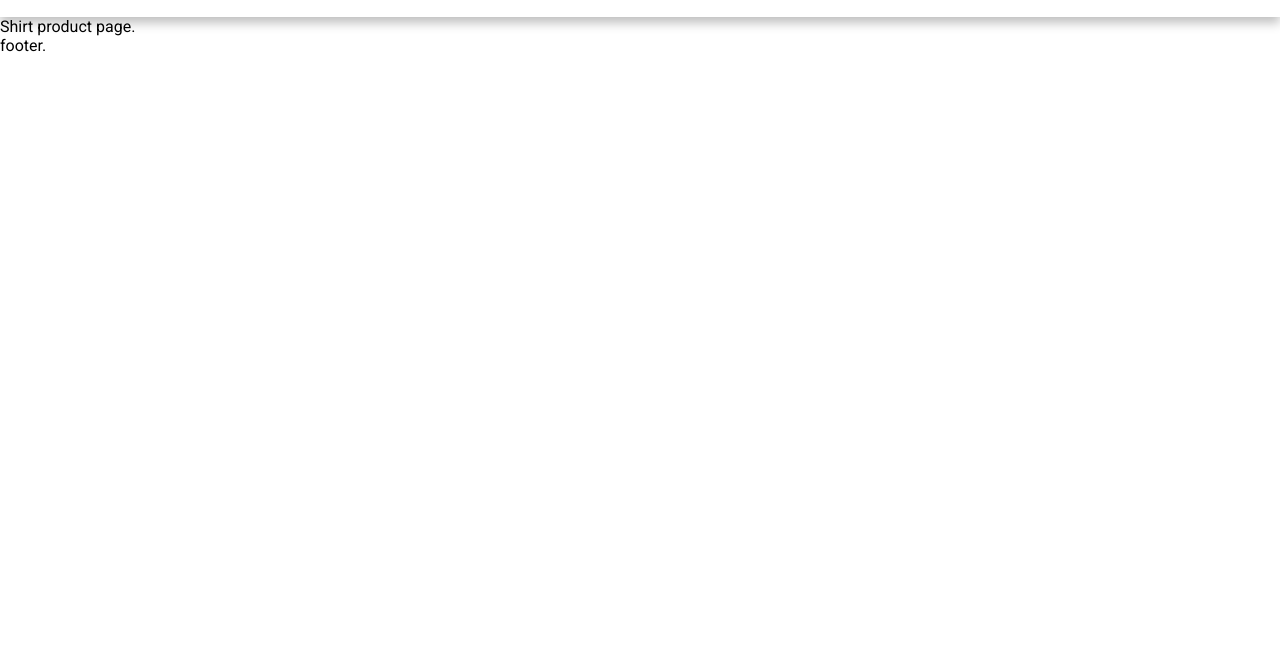
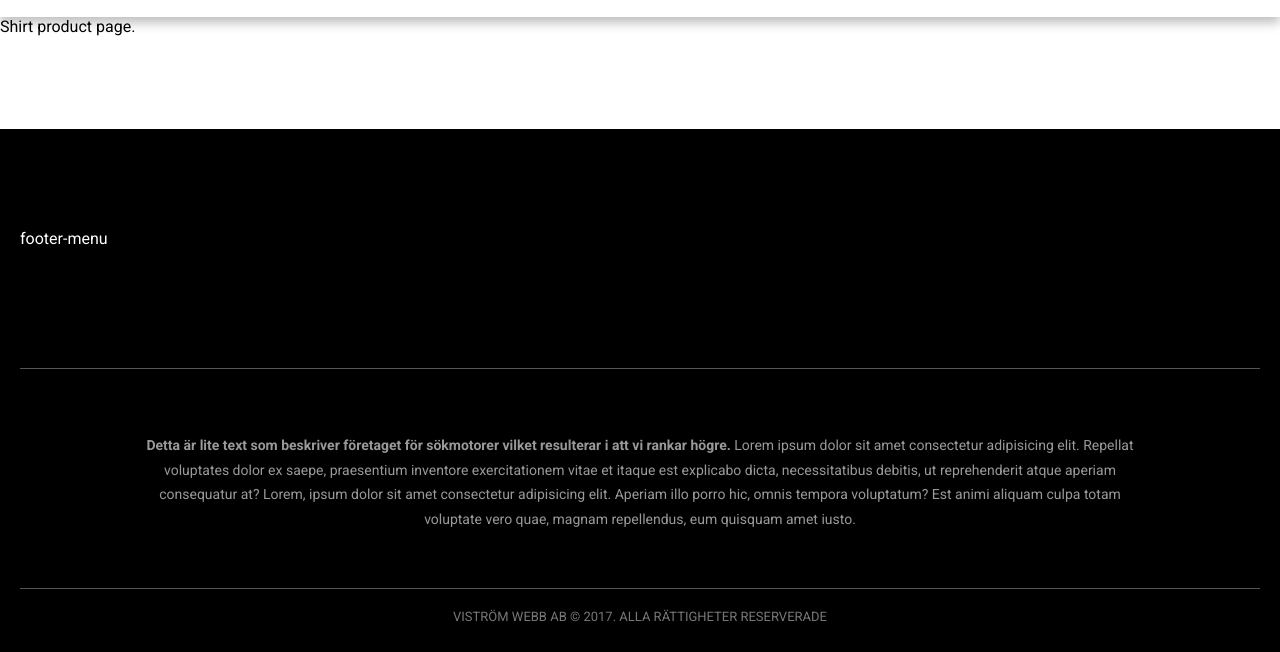
Before and after one commit to patrik-setterberg/shirt-product-page, a plain HTML site: page index.html in a window 1280 px wide. Shown: the part 148-800 px from the top of the page. Drawn offline with nearby package versions, Linux system fonts and the light colour scheme; files that its build step writes are made by us from their sources.

Commit message:
Add footer company description, copyright text

```diff
--- a/index.html
+++ b/index.html
@@ -63,7 +63,17 @@
       </nav>
     </header>
     <main class="main">Shirt product page.</main>
-    <footer>footer.</footer>
+    <footer class="footer">
+      <div class="footer__inner">
+        <nav class="footer__menu">
+          footer-menu
+        </nav>
+        <section class="footer__company-description">
+          <p><span>Detta är lite text som beskriver företaget för sökmotorer vilket resulterar i att vi rankar högre.</span> Lorem ipsum dolor sit amet consectetur adipisicing elit. Repellat voluptates dolor ex saepe, praesentium inventore exercitationem vitae et itaque est explicabo dicta, necessitatibus debitis, ut reprehenderit atque aperiam consequatur at? Lorem, ipsum dolor sit amet consectetur adipisicing elit. Aperiam illo porro hic, omnis tempora voluptatum? Est animi aliquam culpa totam voluptate vero quae, magnam repellendus, eum quisquam amet iusto.</p>
+        </section>
+        <p class="footer__copyright-text">Viström Webb AB &copy; 2017. Alla rättigheter reserverade</p>
+      </div>
+    </footer>
 
     <script src="./js/main-menu.js"></script>
   </body>
--- a/scss/base.scss
+++ b/scss/base.scss
@@ -17,6 +17,8 @@ html {
 body {
   min-height: 100vh;
   font-family: "Roboto", sans-serif;
+  display: flex;
+  flex-direction: column;
 }
 
 img {
@@ -28,6 +30,10 @@ button,
 textarea,
 select {
   font: inherit;
+}
+
+p {
+  margin: 0;
 }
 
 // Reduced animations for users who prefer reduced motion.
@@ -47,6 +53,8 @@ select {
 }
 
 .main {
+  flex: 1;
+
   @include tablet-down {
     padding-top: 10rem;
   }
--- /dev/null
+++ b/scss/components/footer/footer.scss
@@ -0,0 +1,70 @@
+.footer {
+  background-color: $footer-background;
+}
+
+.footer__inner {
+  max-width: var(--container-width);
+  padding: 3.125rem var(--default-spacing) var(--default-spacing);
+  margin: 0 auto;
+  color: white;
+
+  @include tablet {
+    padding-top: 4rem;
+
+  }
+
+  @include desktop {
+    padding-top: 6.25rem;
+  }
+}
+
+.footer__menu {
+  display: flex;
+  padding-bottom: 3.125rem;
+  border-bottom: 1px solid $footer-element-divider;
+
+  @include tablet {
+    padding-bottom: 4rem;
+  }
+
+  @include desktop {
+    padding-bottom: 7.5rem;
+  }
+}
+
+.footer__company-description {
+  max-width: 100%;
+  margin: 0 auto;
+  color: #999;
+  font-size: 0.875rem;
+  text-align: center;
+  line-height: 1.77;
+  padding-top: 2.5rem;
+  padding-bottom: 2.5rem;
+
+  & span {
+    font-weight: 600;
+  }
+
+  @include tablet {
+    max-width: 90%;
+    padding-top: 3.125rem;
+    padding-bottom: 3.125rem;
+  }
+
+  @include desktop {
+    max-width: 82%;
+    padding-top: 4rem;
+    padding-bottom: 3.5rem;
+  }
+}
+
+.footer__copyright-text {
+  font-size: 0.8125rem;
+  text-transform: uppercase;
+  text-align: center;
+  color: #777;
+  padding-top: var(--default-spacing);
+  padding-bottom: 0.5rem;
+  border-top: 1px solid $footer-element-divider;
+}
--- a/scss/style.scss
+++ b/scss/style.scss
@@ -3,3 +3,5 @@
 @import "./base.scss";
 @import "./components/header/header-top.scss";
 @import "./components/header/main-menu.scss";
+
+@import "./components/footer/footer.scss";
--- a/scss/variables.scss
+++ b/scss/variables.scss
@@ -63,3 +63,5 @@ $kampanj-label-background: #2c2f3e;
 
 $text-black: #000000;
 $sale-price: #d21212;
+
+$footer-element-divider: #555555;
```
